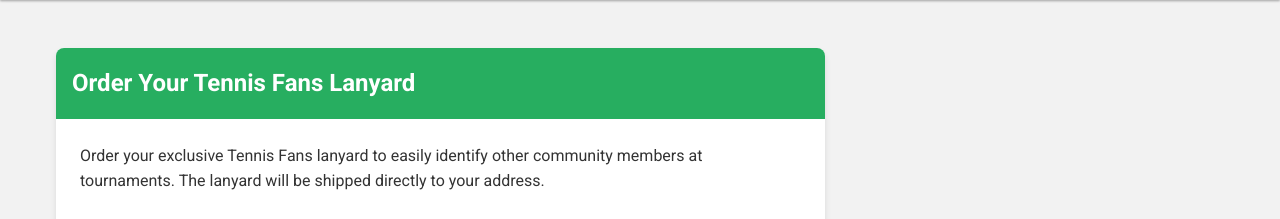
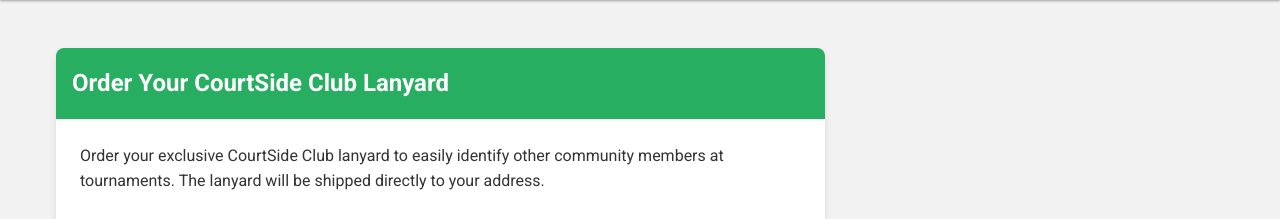
Before and after one commit to rbattleb271982/courtsideclub, a Flask app: page /order_lanyard in a window 1280 px wide. Shown: the part 70-289 px from the top of the page. Run offline with Flask 3, Linux system fonts and the light colour scheme; the visitor is signed in with stand-in values (Sample User, id 1).

Commit message:
Updated the app's name
Renamed "Tennis Fans" to "CourtSide Club" throughout the email templates and user interface.

Replit-Commit-Author: Agent
Replit-Commit-Session-Id: db5d6f38-1060-4ae1-ad70-9df4e87a8ea0
Replit-Commit-Screenshot-Url: https://storage.googleapis.com/screenshot-production-us-central1/bafb033d-26a4-47de-b4d6-96666ed788fe/9febd2a5-8b57-4202-a4b7-f0d10e043c3c.jpg

```diff
--- a/templates/email/admin_summary.html
+++ b/templates/email/admin_summary.html
@@ -45,7 +45,7 @@
 <body>
     <div class="container">
         <div class="header">
-            <h1>Tennis Fans Admin</h1>
+            <h1>CourtSide Club Admin</h1>
         </div>
         <div class="content">
             <h2>New Lanyard Order</h2>
--- a/templates/email/notification.html
+++ b/templates/email/notification.html
@@ -3,7 +3,7 @@
 <head>
     <meta charset="UTF-8">
     <meta name="viewport" content="width=device-width, initial-scale=1.0">
-    <title>Tennis Fans Notification</title>
+    <title>CourtSide Club Notification</title>
     <style>
         body {
             font-family: Arial, sans-serif;
--- a/templates/order_lanyard.html
+++ b/templates/order_lanyard.html
@@ -7,19 +7,19 @@
     <div class="col-12 col-lg-8 mx-auto">
         <div class="card">
             <div class="card-header">
-                <h2>Order Your Tennis Fans Lanyard</h2>
+                <h2>Order Your CourtSide Club Lanyard</h2>
             </div>
             <div class="card-body">
                 {% if current_user.lanyard_ordered %}
                 <div class="alert alert-success">
-                    <i data-feather="check-circle"></i> You've already ordered your Tennis Fans lanyard!
+                    <i data-feather="check-circle"></i> You've already ordered your CourtSide Club lanyard!
                 </div>
-                <p>Your lanyard is on its way. Wear it proudly at tournaments to connect with other Tennis Fans members!</p>
+                <p>Your lanyard is on its way. Wear it proudly at tournaments to connect with other CourtSide Club members!</p>
                 <div class="text-center mt-4">
                     <a href="{{ url_for('user.profile') }}" class="btn btn-primary">Back to Profile</a>
                 </div>
                 {% else %}
-                <p class="mb-4">Order your exclusive Tennis Fans lanyard to easily identify other community members at tournaments. The lanyard will be shipped directly to your address.</p>
+                <p class="mb-4">Order your exclusive CourtSide Club lanyard to easily identify other community members at tournaments. The lanyard will be shipped directly to your address.</p>
 
                 <form action="{{ url_for('user.order_lanyard') }}" method="post" class="needs-validation" novalidate>
                     <div class="form-group">
@@ -85,7 +85,7 @@
                     </div>
 
                     <div class="alert alert-info mt-3">
-                        <p><strong>Note:</strong> Your lanyard is free for Tennis Fans members. You only pay for shipping ($5.99).</p>
+                        <p><strong>Note:</strong> Your lanyard is free for CourtSide Club members. You only pay for shipping ($5.99).</p>
                     </div>
 
                     <div class="mt-4">
--- a/templates/profile.html
+++ b/templates/profile.html
@@ -54,10 +54,10 @@
             <div class="card-body">
                 {% if user.lanyard_ordered %}
                 <div class="alert alert-success">
-                    <i data-feather="check-circle"></i> You've ordered your Tennis Fans lanyard!
+                    <i data-feather="check-circle"></i> You've ordered your CourtSide Club lanyard!
                 </div>
                 {% else %}
-                <p>Order your Tennis Fans lanyard to easily identify other community members at tournaments.</p>
+                <p>Order your CourtSide Club lanyard to easily identify other community members at tournaments.</p>
                 <div class="mt-3">
                     <a href="{{ url_for('user.order_lanyard') }}" class="btn btn-primary">Order Lanyard</a>
                 </div>
```
